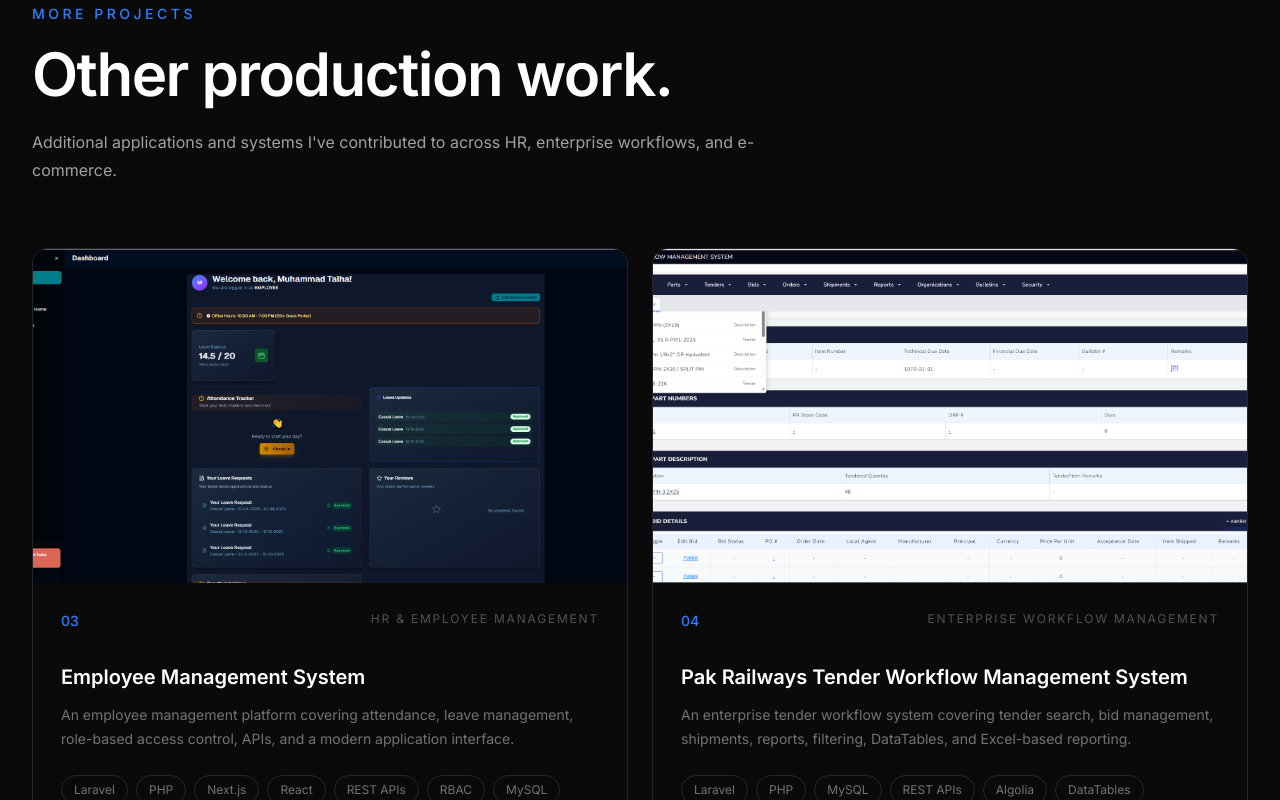
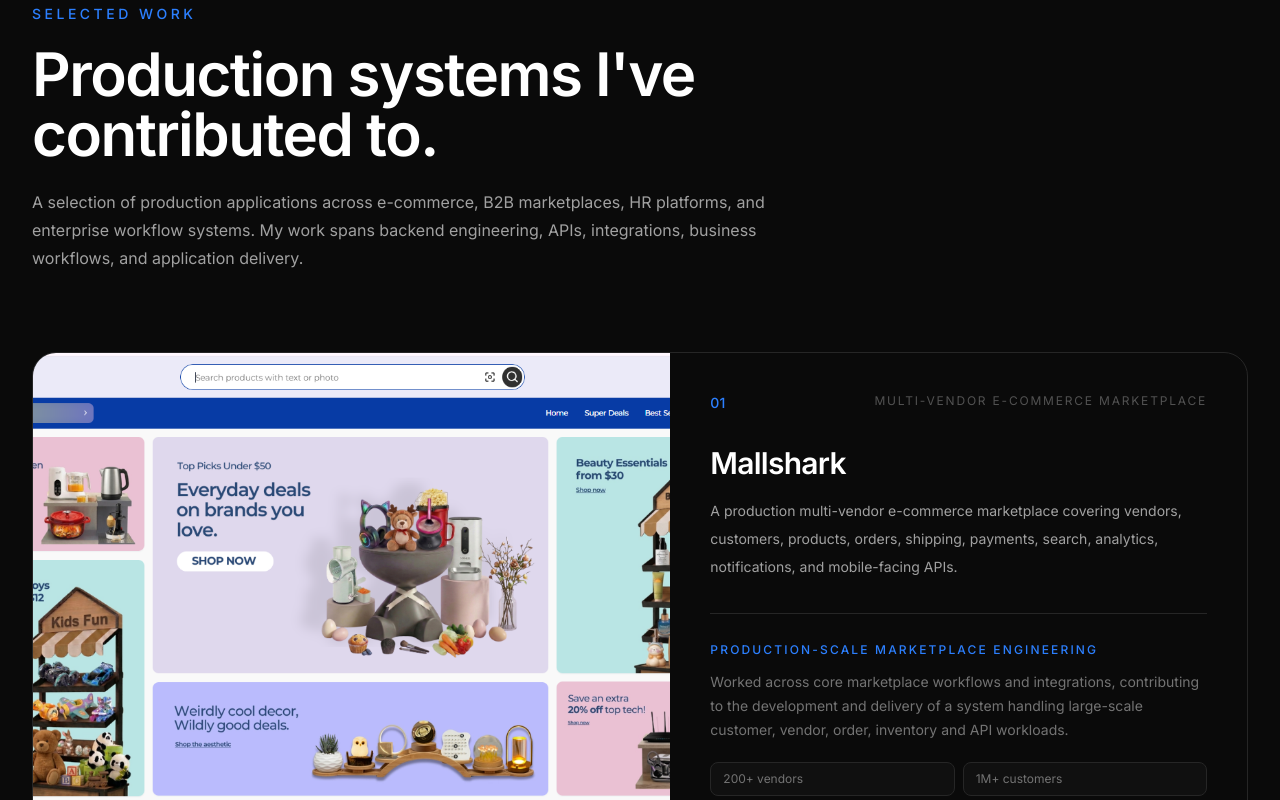
Before and after one commit to imiantalha/Portfolio, a Next.js app: page /projects in a window 1280 px wide. Shown: the part 180-980 px from the top of the page. Built offline with nearby package versions, Linux system fonts and the light colour scheme.

Commit message:
feat: improve experience section

```diff
--- a/app/components/ProjectCard.tsx
+++ b/app/components/ProjectCard.tsx
@@ -10,6 +10,11 @@ type ProjectCardProps = {
     src: string;
     alt: string;
   };
+  architecture?: {
+    title: string;
+    description: string;
+    results: string[];
+  };
 };
 
 export default function ProjectCard({
@@ -19,41 +24,71 @@ export default function ProjectCard({
   description,
   technologies,
   image,
+  architecture,
 }: ProjectCardProps) {
   return (
-    <article className="group overflow-hidden rounded-2xl border border-neutral-800 bg-neutral-950 transition-colors hover:border-neutral-700">
+    <article className="overflow-hidden rounded-3xl border border-neutral-800 bg-neutral-950">
+      <div className="grid lg:grid-cols-[1.05fr_0.95fr]">
         {/* Image */}
-      <div className="relative aspect-[16/9] overflow-hidden bg-neutral-900">
+        <div className="relative min-h-[260px] overflow-hidden bg-neutral-900 lg:min-h-[460px]">
           <Image
             src={image.src}
             alt={image.alt}
             fill
-          className="object-cover object-top transition-transform duration-500 group-hover:scale-[1.02]"
-          sizes="(max-width: 768px) 100vw, 50vw"
+            className="object-cover object-top transition-transform duration-700 hover:scale-[1.02]"
+            sizes="(max-width: 1024px) 100vw, 55vw"
           />
         </div>
 
         {/* Content */}
-      <div className="p-7">
-        <div className="flex items-start justify-between gap-4">
+        <div className="flex flex-col p-7 sm:p-10">
+          <div className="flex items-start justify-between gap-6">
             <span className="text-sm font-medium text-blue-500">
               {number}
             </span>
 
-          <span className="text-xs uppercase tracking-[0.15em] text-neutral-600">
+            <span className="max-w-[70%] text-right text-xs uppercase tracking-[0.15em] text-neutral-600">
               {category}
             </span>
           </div>
 
-        <h3 className="mt-8 text-xl font-semibold text-white transition-colors group-hover:text-blue-400">
+          <h2 className="mt-8 text-2xl font-semibold tracking-tight text-white sm:text-3xl">
             {title}
-        </h3>
+          </h2>
 
-        <p className="mt-3 text-sm leading-6 text-neutral-500">
+          <p className="mt-4 text-sm leading-7 text-neutral-400">
             {description}
           </p>
 
-        <div className="mt-6 flex flex-wrap gap-2">
+          {architecture && (
+            <div className="mt-8 border-t border-neutral-800 pt-7">
+              <p className="text-xs font-medium uppercase tracking-[0.18em] text-blue-500">
+                {architecture.title}
+              </p>
+
+              <p className="mt-3 text-sm leading-6 text-neutral-500">
+                {architecture.description}
+              </p>
+
+              <div className="mt-5 grid grid-cols-1 gap-2 sm:grid-cols-2">
+                {architecture.results.slice(0, 4).map((result) => (
+                  <div
+                    key={result}
+                    className="rounded-lg border border-neutral-800 bg-neutral-900/50 px-3 py-2 text-xs text-neutral-500"
+                  >
+                    {result}
+                  </div>
+                ))}
+              </div>
+            </div>
+          )}
+
+          <div className="mt-auto pt-8">
+            <p className="text-xs font-medium uppercase tracking-[0.15em] text-neutral-600">
+              Technologies
+            </p>
+
+            <div className="mt-4 flex flex-wrap gap-2">
               {technologies.map((technology) => (
                 <span
                   key={technology}
@@ -64,6 +99,8 @@ export default function ProjectCard({
               ))}
             </div>
           </div>
+        </div>
+      </div>
     </article>
   );
 }
--- a/app/data/projects.ts
+++ b/app/data/projects.ts
@@ -15,6 +15,11 @@ export type Project = {
     description: string;
     results: string[];
   };
+  challenges?: {
+    title: string;
+    description: string;
+    approach: string[];
+  }[];
   gallery: ProjectImage[];
 };
 
@@ -73,6 +78,39 @@ export const mallshark: Project = {
       "MySQL for core application data linked with MS SQL for stock and customer data",
     ],
   },
+
+  challenges: [
+    {
+      title: "Search infrastructure",
+      description:
+        "The platform used Algolia for product search. As search usage grew, recurring cost and dependency on an external search service became important infrastructure considerations.",
+      approach: [
+        "Evaluated a self-hosted Meilisearch approach",
+        "Considered infrastructure ownership and recurring search costs",
+        "Planned search capabilities around the existing product catalogue",
+      ],
+    },
+    {
+      title: "Multi-database integration",
+      description:
+        "The application used MySQL for core application data while integrating with an external MS SQL system for stock and customer information.",
+      approach: [
+        "Connected application workflows across database systems",
+        "Handled stock and customer data integration",
+        "Worked around differences between application and external business data",
+      ],
+    },
+    {
+      title: "High-volume processing",
+      description:
+        "Several marketplace workflows required background processing rather than performing large operations synchronously inside HTTP requests.",
+      approach: [
+        "Used queues and background jobs",
+        "Processed batch operations asynchronously",
+        "Separated long-running work from user-facing requests",
+      ],
+    },
+  ],
 
   gallery: [
     {
--- a/app/projects/page.tsx
+++ b/app/projects/page.tsx
@@ -1,6 +1,6 @@
 import Link from "next/link";
 import ProjectCard from "../components/ProjectCard";
-import { otherProjects } from "../data/projects";
+import { projects } from "../data/projects";
 
 export default function ProjectsPage() {
   return (
@@ -13,23 +13,25 @@ export default function ProjectsPage() {
           ← Back to Home
         </Link>
 
-        <div className="mt-16 max-w-3xl">
+        <div className="mt-16 max-w-4xl">
           <p className="text-sm font-medium uppercase tracking-[0.25em] text-blue-500">
-            More Projects
+            Selected Work
           </p>
 
           <h1 className="mt-5 text-4xl font-semibold tracking-tight sm:text-6xl">
-            Other production work.
+            Production systems I&apos;ve contributed to.
           </h1>
 
-          <p className="mt-6 text-base leading-7 text-neutral-400">
-            Additional applications and systems I&apos;ve contributed to
-            across HR, enterprise workflows, and e-commerce.
+          <p className="mt-6 max-w-3xl text-base leading-7 text-neutral-400">
+            A selection of production applications across e-commerce, B2B
+            marketplaces, HR platforms, and enterprise workflow systems.
+            My work spans backend engineering, APIs, integrations, business
+            workflows, and application delivery.
           </p>
         </div>
 
-        <div className="mt-16 grid gap-6 md:grid-cols-2">
-          {otherProjects.map((project) => (
+        <div className="mt-20 space-y-10">
+          {projects.map((project) => (
             <ProjectCard
               key={project.title}
               number={project.number}
@@ -38,8 +40,22 @@ export default function ProjectsPage() {
               description={project.description}
               technologies={project.technologies}
               image={project.gallery[0]}
+              architecture={project.architecture}
             />
           ))}
+        </div>
+
+        <div className="mt-20 border-t border-neutral-800 pt-10">
+          <p className="text-sm text-neutral-500">
+            Want to discuss a project or technical opportunity?
+          </p>
+
+          <Link
+            href="/#contact"
+            className="mt-3 inline-block text-sm font-medium text-white transition-colors hover:text-blue-400"
+          >
+            Get in touch →
+          </Link>
         </div>
       </div>
     </main>
```
Also changed, not shown: app/components/Experience.tsx (+24 -19 lines). Lines whose indentation alone changed are shown as unchanged.
